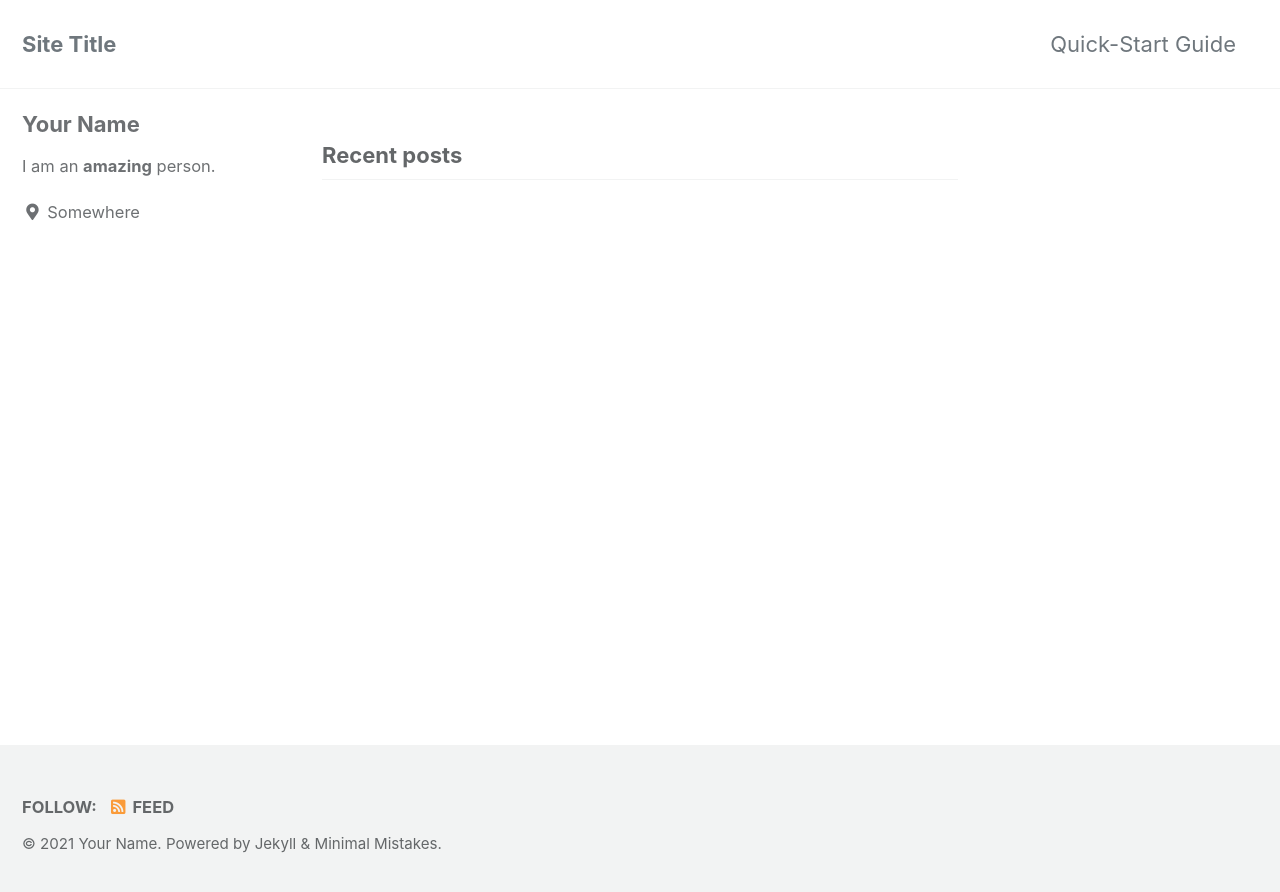
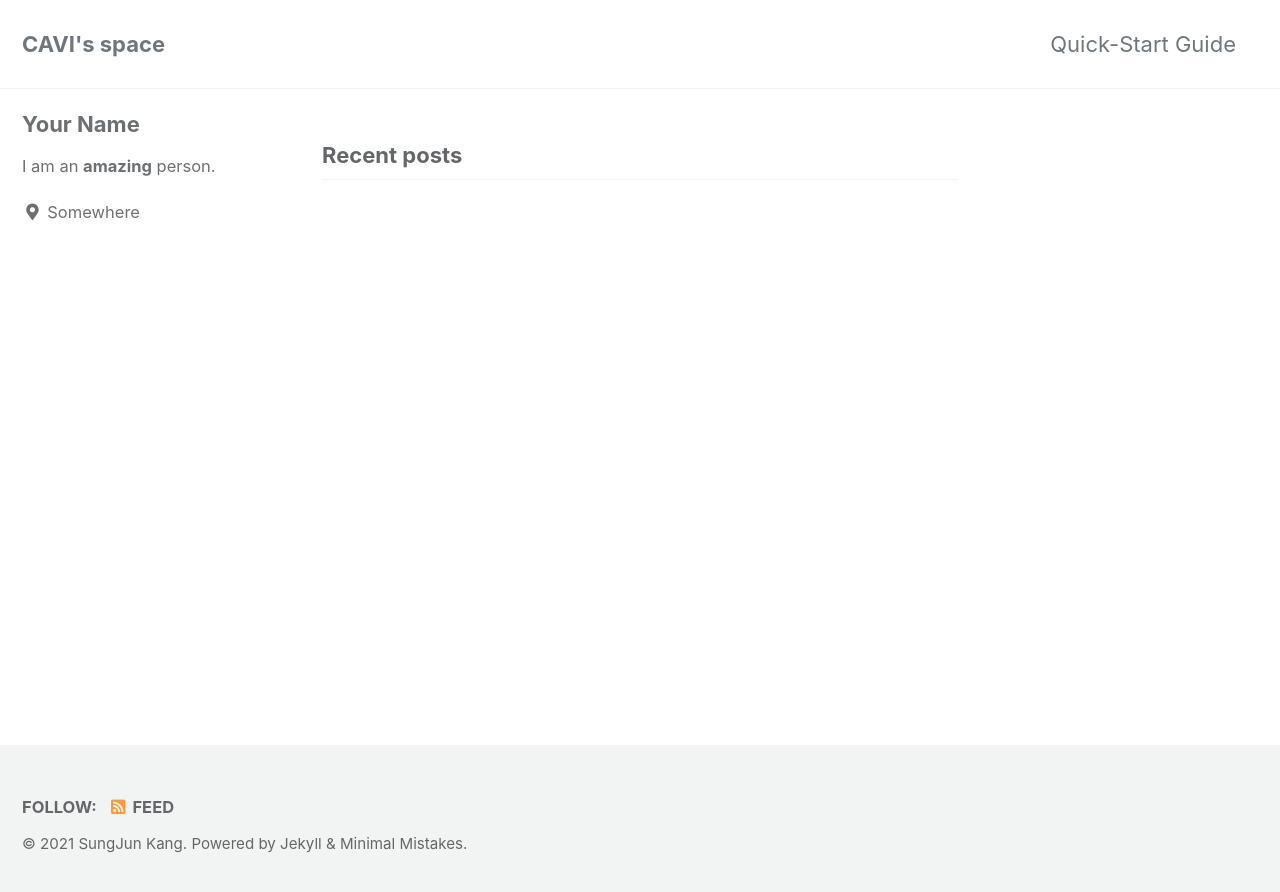
Before and after one commit to tatasa1/tatasa1.github.io, a Jekyll site: the page built from index.html, in a window 1280 px wide. Shown: the top 892 px of the page. Built offline with Jekyll 4.4.1, drawn with Linux system fonts in a browser that asks for light colours; cached includes are drawn as plain includes; the list of posts is cut into pages by our own code.

Commit message:
Update _config.yml

```diff
--- a/_config.yml
+++ b/_config.yml
@@ -16,10 +16,10 @@ minimal_mistakes_skin    : "default" # "air", "aqua", "contrast", "dark", "dirt"
 
 # Site Settings
 locale                   : "en-US"
-title                    : "Site Title"
+title                    : "CAVI's space"
 title_separator          : "-"
 subtitle                 : # site tagline that appears below site title in masthead
-name                     : "Your Name"
+name                     : "SungJun Kang"
 description              : "An amazing website."
 url                      : # the base hostname & protocol for your site e.g. "https://mmistakes.github.io"
 baseurl                  : # the subpath of your site, e.g. "/blog"
```
